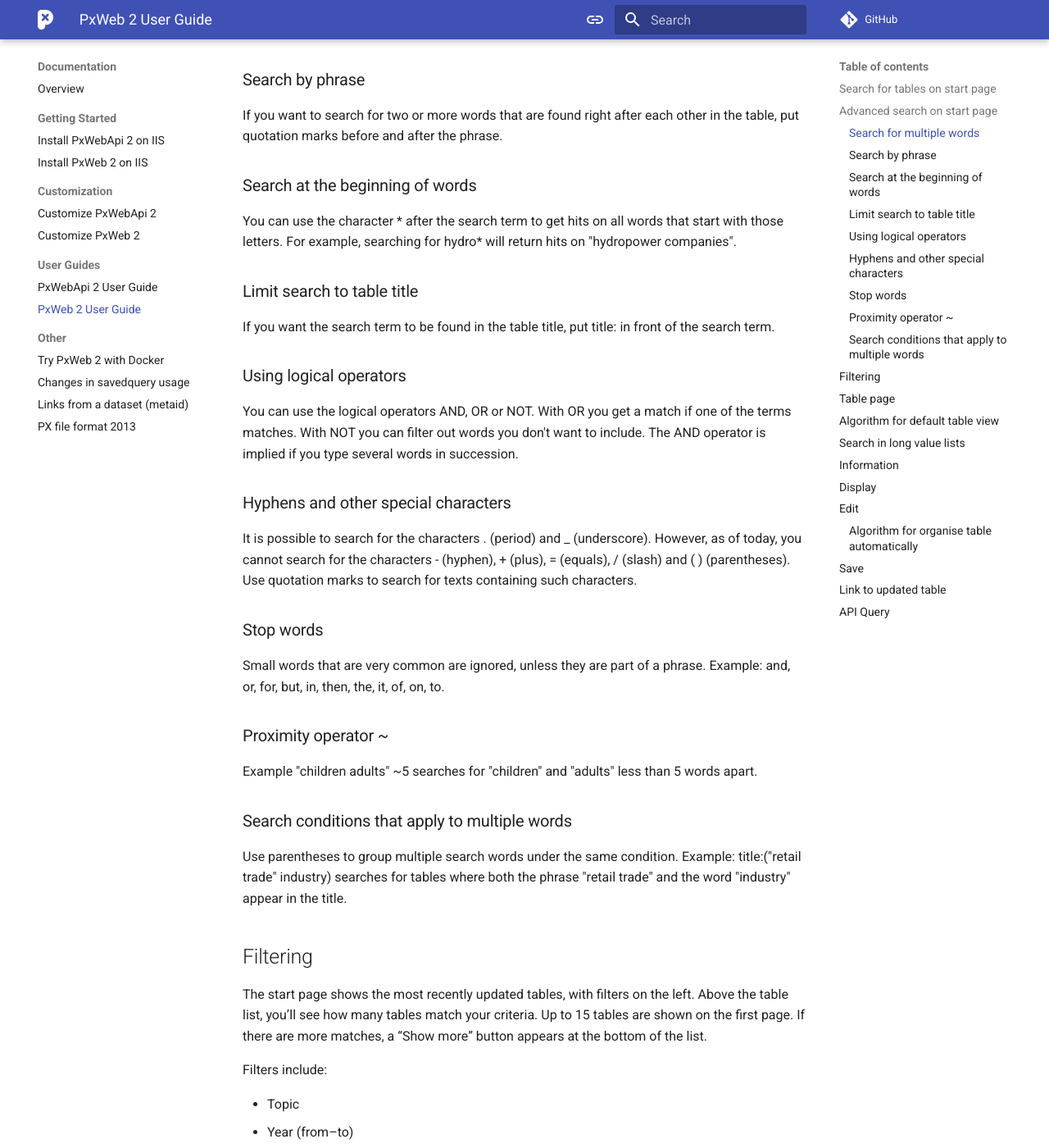
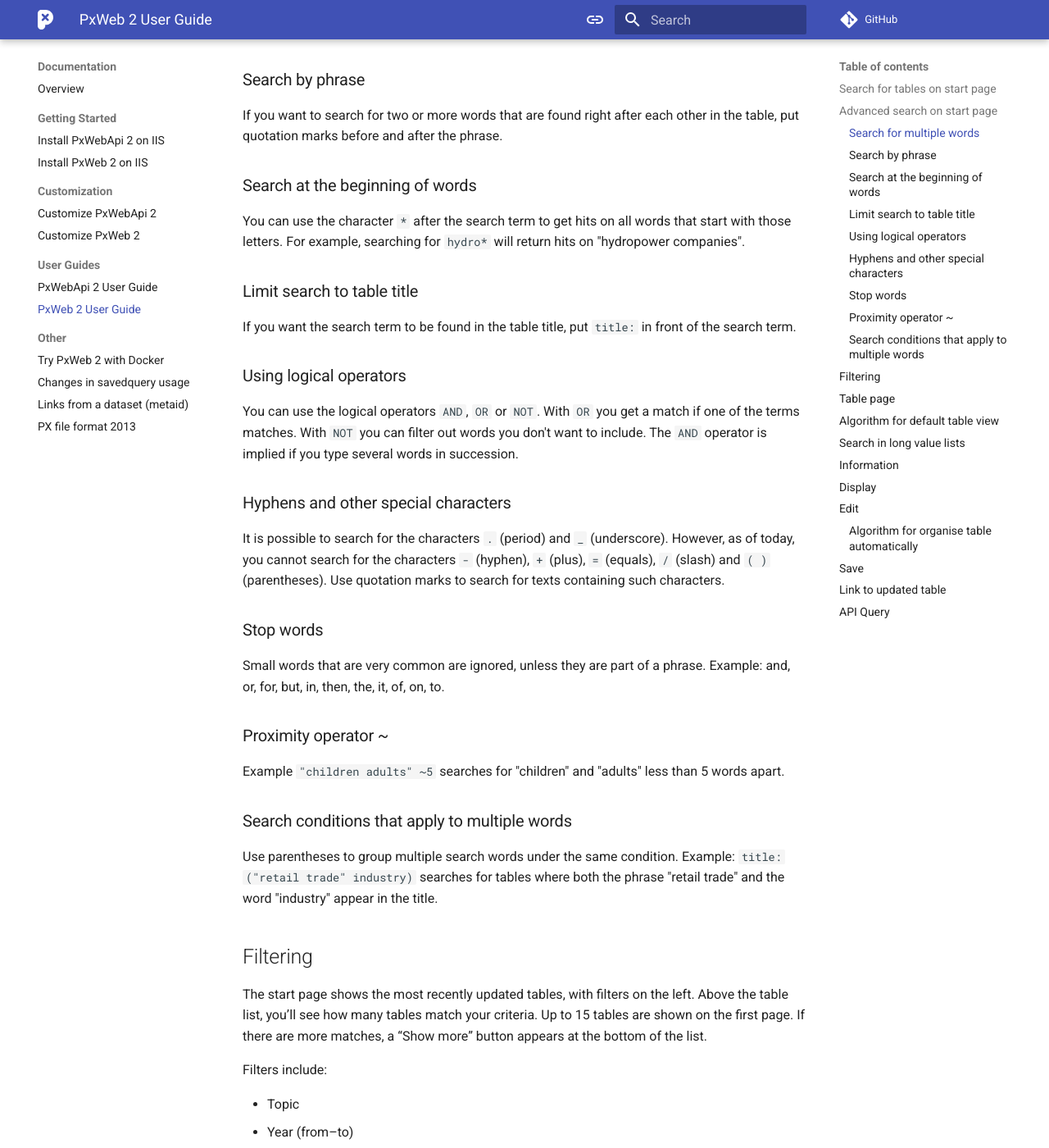
Before and after one commit to PxTools/pxtools.github.io, an MkDocs documentation site: the page built from docs/PxWeb2/documentation/General.md, in a window 1280 px wide and 1400 px high, scrolled down 894 px. Shown: the whole window at 82% size. Built offline with MkDocs 1.6.1 and Material for MkDocs 9.7.7, drawn with Linux system fonts in a browser that asks for light colours; comment, search, counter and statistics services are not loaded; some of the changed text lies outside the part shown.

Commit message:
Improve documentation formatting for search and edit features (#113)
Updated formatting for search instructions and table editing features to use backticks for input representation.

```diff
--- a/docs/PxWeb2/documentation/General.md
+++ b/docs/PxWeb2/documentation/General.md
@@ -29,26 +29,26 @@ If you enter multiple words in the search field, you will get hits on tables tha
 If you want to search for two or more words that are found right after each other in the table, put quotation marks before and after the phrase.
 
 ### Search at the beginning of words
-You can use the character * after the search term to get hits on all words that start with those letters. For example, searching for hydro* will return hits on "hydropower companies".
+You can use the character `*` after the search term to get hits on all words that start with those letters. For example, searching for `hydro*` will return hits on "hydropower companies".
 
 ### Limit search to table title
-If you want the search term to be found in the table title, put title: in front of the search term.
+If you want the search term to be found in the table title, put `title:` in front of the search term.
 
 ### Using logical operators
-You can use the logical operators AND, OR or NOT. With OR you get a match if one of the terms matches. With NOT you can filter out words you don't want to include. The AND operator is implied if you type several words in succession.
+You can use the logical operators `AND`, `OR` or `NOT`. With `OR` you get a match if one of the terms matches. With `NOT` you can filter out words you don't want to include. The `AND` operator is implied if you type several words in succession.
 
 ### Hyphens and other special characters
-It is possible to search for the characters . (period) and _ (underscore).
-However, as of today, you cannot search for the characters - (hyphen), + (plus), = (equals), / (slash) and ( ) (parentheses). Use quotation marks to search for texts containing such characters.
+It is possible to search for the characters `.` (period) and `_` (underscore).
+However, as of today, you cannot search for the characters `-` (hyphen), `+` (plus), `=` (equals), `/` (slash) and `( )` (parentheses). Use quotation marks to search for texts containing such characters.
 
 ### Stop words
 Small words that are very common are ignored, unless they are part of a phrase. Example: and, or, for, but, in, then, the, it, of, on, to.
 
 ### Proximity operator ~
-Example "children adults" ~5 searches for "children" and "adults" less than 5 words apart.
+Example `"children adults" ~5` searches for "children" and "adults" less than 5 words apart.
 
 ### Search conditions that apply to multiple words
-Use parentheses to group multiple search words under the same condition. Example: title:("retail trade" industry) searches for tables where both the phrase "retail trade" and the word "industry" appear in the title.
+Use parentheses to group multiple search words under the same condition. Example: `title:("retail trade" industry)` searches for tables where both the phrase "retail trade" and the word "industry" appear in the title.
 
 ## Filtering
 The start page shows the most recently updated tables, with filters on the left. Above the table list, you’ll see how many tables match your criteria. Up to 15 tables are shown on the first page. If there are more matches, a “Show more” button appears at the bottom of the list.
@@ -113,9 +113,9 @@ In mobile view the table always have only one column of figures. Variables with
 ## Search in long value lists
 
 -	You will get matches for words that start with the search term you enter.
--	If you also want to search inside words, put * before and after the search term.
+-	If you also want to search inside words, put `*` before and after the search term.
 -	If you want to search for several words in a row (a phrase), put quotation marks before and after the phrase.
--	The search term, in addition to letters and numbers, can contain characters such as . (period), _ (underscore), - (hyphen), + (plus), = (equals), / (slash) and ( ) (parentheses).
+-	The search term, in addition to letters and numbers, can contain characters such as `.` (period), `_` (underscore), `-` (hyphen), `+` (plus), `=` (equals), `/` (slash) and `( )` (parentheses).
 -	If the selection box (variable) contains many values, you will find a search field labeled “Search in list” at the top of the box.
 -	If “Select all” is checked and you don’t need all the values, click “Select all” and you will see that the selections are cleared.
 -	Search for what you want and check the items you want to include in the table.
@@ -123,7 +123,7 @@ In mobile view the table always have only one column of figures. Variables with
 -	When you search for a word, only the matching results will be displayed. Remove the search term if you want to search the entire list again.
 -	A new search does not automatically remove previously selected values.
 -	If you want to start over, click “Select all” twice, and all selections will be cleared.
--	The search field applies to the list of possible choices, not the table itself. If you want to search within the table, you can use Ctrl+F.
+-	The search field applies to the list of possible choices, not the table itself. If you want to search within the table, you can use `Ctrl+F`.
 
 ## Information
 The “Information” button provides:
@@ -137,9 +137,9 @@ The “Information” button provides:
 *Graph display is under development.*
 
 ## Edit
-- “Organise table automatically”: You can use this if you have made new selections in the table and want to rotate it for better readability.
-- “Organise table manually”: You can arrange rows and columns just as you like, by drag and drop.
-- “Rotate table”: Sometimes the table becomes easier to read if you switch rows and columns. You can rotate the table multiple times until you’re satisfied.
+- **Organise table automatically**: You can use this if you have made new selections in the table and want to rotate it for better readability.
+- **Organise table manually**: You can arrange rows and columns just as you like, by drag and drop.
+- **Rotate table**: Sometimes the table becomes easier to read if you switch rows and columns. You can rotate the table multiple times until you’re satisfied.
 
 In mobile view, "rotate the table" is the only choice, since such tables always have only one column of figures.
 
```
Also changed, not shown: other parts of docs/PxWeb2/documentation/General.md (+1 -1 lines).
